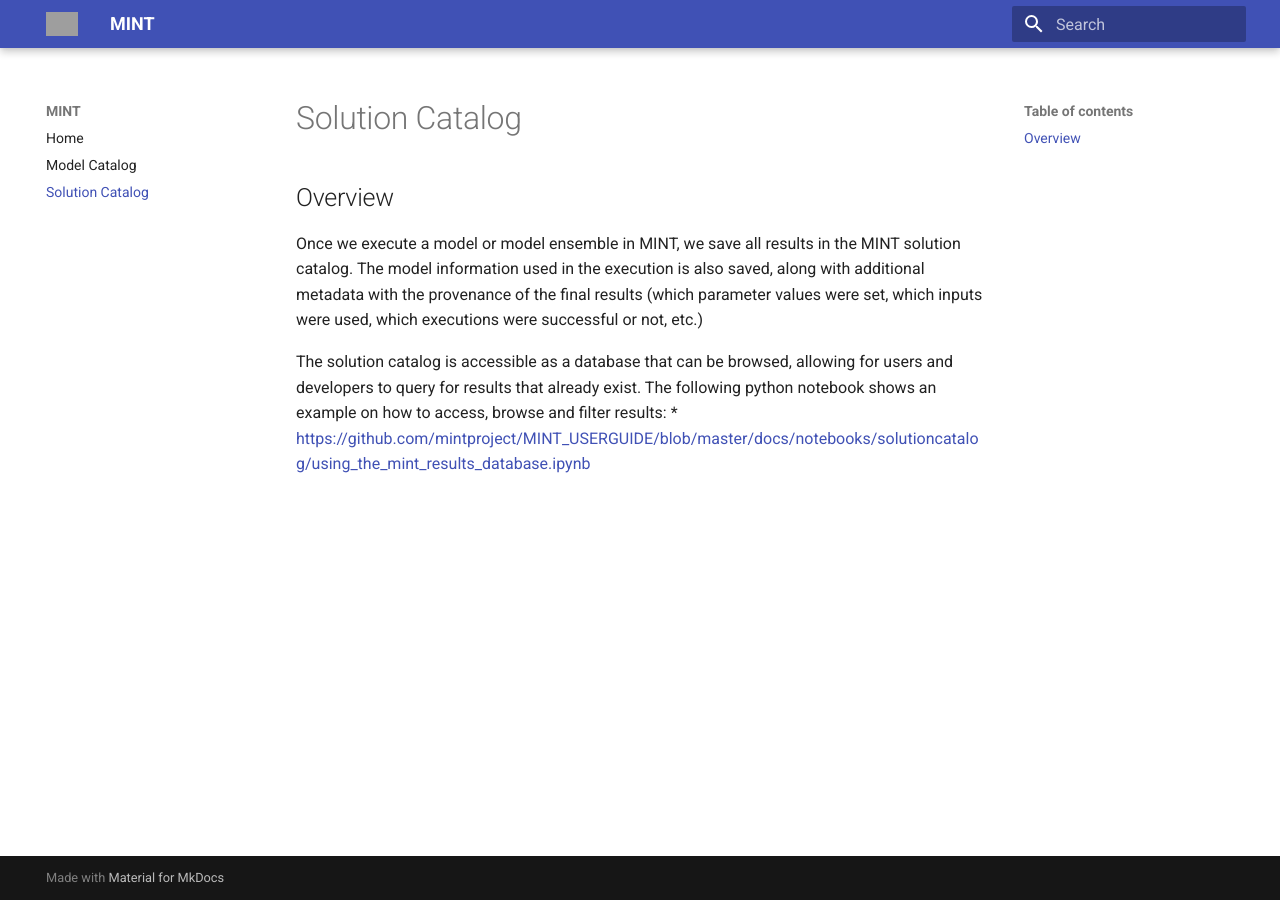
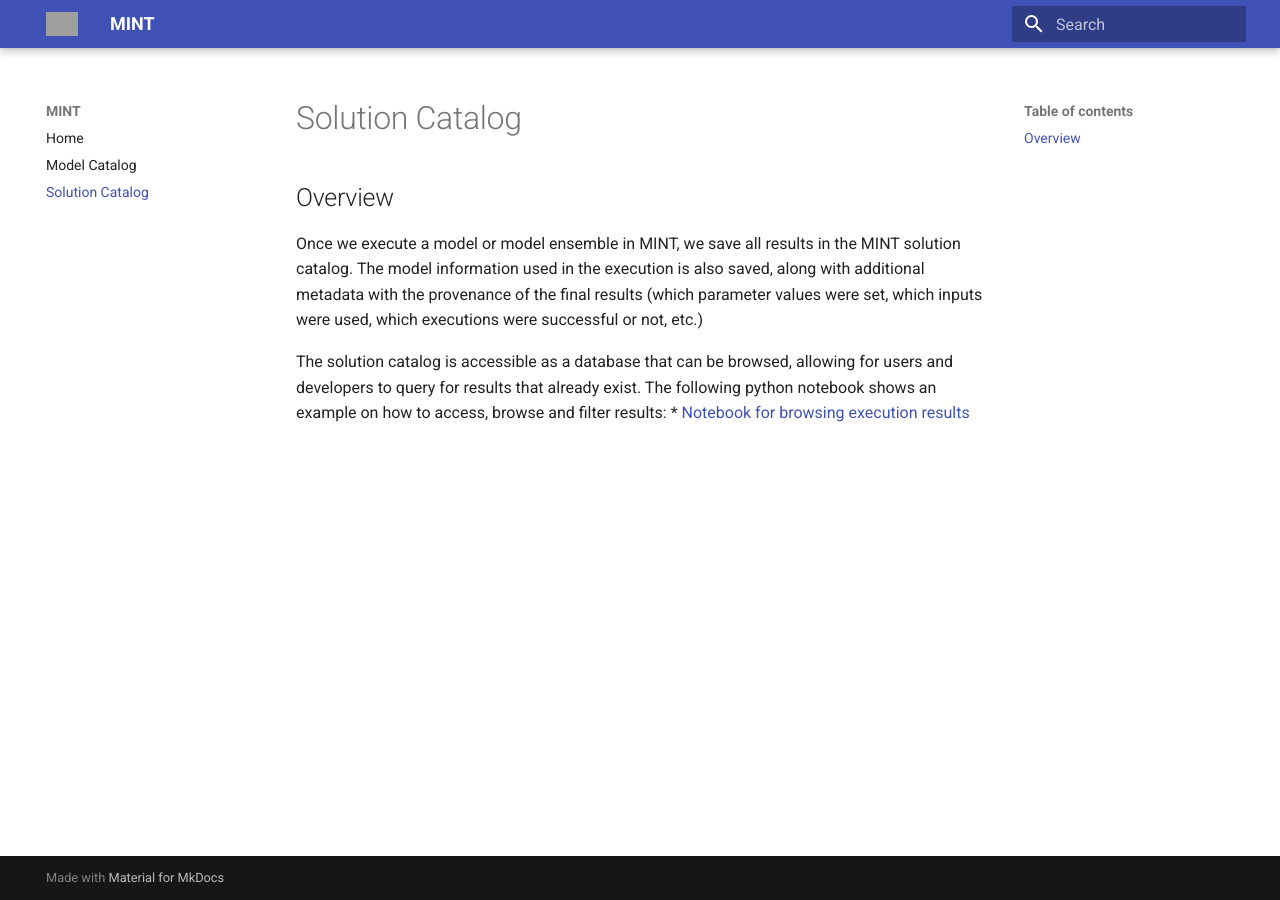
Before and after one commit to mintproject/MINT_USERGUIDE, an MkDocs documentation site: the page built from docs/solutioncatalog.md, in a window 1280 px wide. Built offline with MkDocs 1.6.1 and Material for MkDocs 9.7.7, drawn with Linux system fonts in a browser that asks for light colours; grey boxes are pictures that could not be loaded.

Commit message:
Update solutioncatalog.md

```diff
--- a/docs/solutioncatalog.md
+++ b/docs/solutioncatalog.md
@@ -3,4 +3,4 @@
 Once we execute a model or model ensemble in MINT, we save all results in the MINT solution catalog. The model information used in the execution is also saved, along with additional metadata with the provenance of the final results (which parameter values were set, which inputs were used, which executions were successful or not, etc.)
 
 The solution catalog is accessible as a database that can be browsed, allowing for users and developers to query for results that already exist. The following python notebook shows an example on how to access, browse and filter results:
- * [https://github.com/mintproject/MINT_USERGUIDE/blob/master/docs/notebooks/solutioncatalog/using_the_mint_results_database.ipynb](Notebook for browsing execution results)
+ * [Notebook for browsing execution results](https://github.com/mintproject/MINT_USERGUIDE/blob/master/docs/notebooks/solutioncatalog/using_the_mint_results_database.ipynb)
```
